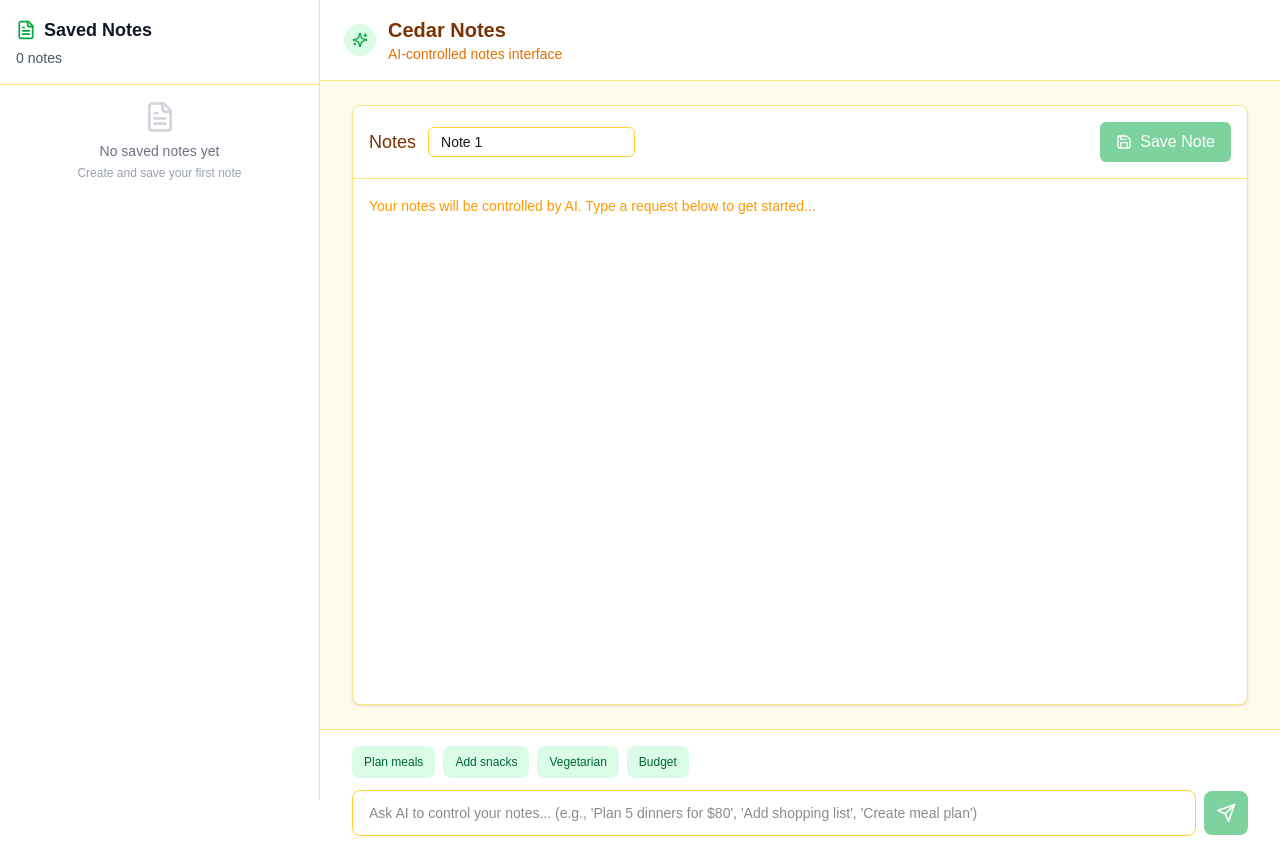
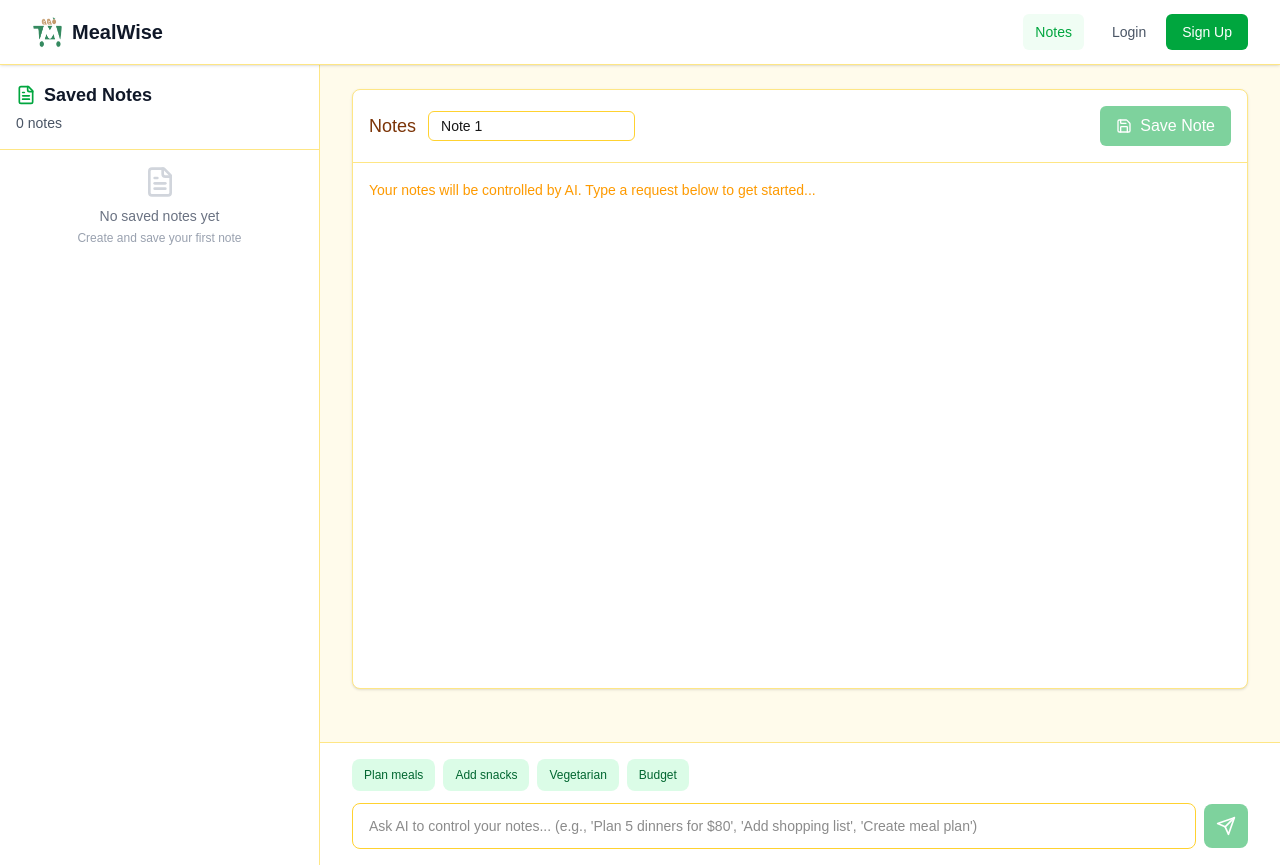
Before and after one commit to JoshuaJ10/MealWise, a Next.js app in the folder mealwise/: page / in a window 1280 px wide. Built offline with nearby package versions, Linux system fonts and the light colour scheme.

Commit message:
Naigation bar

```diff
--- a/mealwise/src/app/layout.tsx
+++ b/mealwise/src/app/layout.tsx
@@ -1,6 +1,7 @@
 import type { Metadata } from "next";
 import { Geist, Geist_Mono } from "next/font/google";
 import "./globals.css";
+import { MainNavigation } from "@/components/layout/MainNavigation";
 
 const geistSans = Geist({
   variable: "--font-geist-sans",
@@ -28,6 +29,7 @@ export default function RootLayout({
       <body
         className={`${geistSans.variable} ${geistMono.variable} antialiased`}
       >
+        <MainNavigation />
         {children}
       </body>
     </html>
--- a/mealwise/src/components/cedar/CedarNotesInterface.tsx
+++ b/mealwise/src/components/cedar/CedarNotesInterface.tsx
@@ -71,21 +71,6 @@ export const CedarNotesInterface: React.FC = () => {
 
   return (
     <div className="h-screen bg-amber-50 flex flex-col">
-      {/* Header */}
-      <div className="bg-white border-b border-amber-200 px-6 py-4">
-        <div className="flex items-center justify-between">
-          <div className="flex items-center gap-3">
-            <div className="w-8 h-8 bg-green-100 rounded-full flex items-center justify-center">
-              <Sparkles className="w-4 h-4 text-green-600" />
-            </div>
-            <div>
-              <h1 className="text-xl font-semibold text-amber-900">Cedar Notes</h1>
-              <p className="text-sm text-amber-600">AI-controlled notes interface</p>
-            </div>
-          </div>
-        </div>
-      </div>
-
       {/* Main Content - Notes Area */}
       <div className="flex-1 p-6">
         <div className="max-w-4xl mx-auto">
--- /dev/null
+++ b/mealwise/src/components/layout/MainNavigation.tsx
@@ -0,0 +1,112 @@
+'use client';
+
+import React, { useState } from 'react';
+import Link from 'next/link';
+import Image from 'next/image';
+import { usePathname } from 'next/navigation';
+
+export const MainNavigation: React.FC = () => {
+  const [isMobileMenuOpen, setIsMobileMenuOpen] = useState(false);
+  const pathname = usePathname();
+
+  const isActive = (path: string) => pathname === path;
+
+  return (
+    <nav className="bg-white shadow-sm border-b border-amber-200 sticky top-0 z-50">
+      <div className="max-w-7xl mx-auto px-4 sm:px-6 lg:px-8">
+        <div className="flex justify-between items-center h-16">
+          {/* Logo */}
+          <Link href="/landing" className="flex items-center space-x-2">
+            <Image
+              src="/MealWise.png"
+              alt="MealWise Logo"
+              width={32}
+              height={32}
+              className="w-8 h-8"
+            />
+            <span className="text-xl font-bold text-gray-900">MealWise</span>
+          </Link>
+
+          {/* Desktop Navigation */}
+          <div className="hidden md:flex items-center space-x-4">
+            <Link
+              href="/"
+              className={`text-sm font-medium px-3 py-2 rounded-md transition-colors ${
+                isActive('/')
+                  ? 'text-green-600 bg-green-50'
+                  : 'text-gray-600 hover:text-gray-900 hover:bg-gray-50'
+              }`}
+            >
+              Notes
+            </Link>
+            <div className="flex items-center space-x-2">
+              <Link
+                href="/auth"
+                className="text-sm text-gray-600 hover:text-gray-900 font-medium px-3 py-2 rounded-md hover:bg-gray-50 transition-colors"
+              >
+                Login
+              </Link>
+              <Link
+                href="/auth"
+                className="text-sm bg-green-600 text-white font-medium px-4 py-2 rounded-md hover:bg-green-700 transition-colors"
+              >
+                Sign Up
+              </Link>
+            </div>
+          </div>
+
+          {/* Mobile menu button */}
+          <div className="md:hidden">
+            <button
+              onClick={() => setIsMobileMenuOpen(!isMobileMenuOpen)}
+              className="text-gray-600 hover:text-gray-900 focus:outline-none focus:text-gray-900"
+            >
+              <svg className="h-6 w-6" fill="none" viewBox="0 0 24 24" stroke="currentColor">
+                {isMobileMenuOpen ? (
+                  <path strokeLinecap="round" strokeLinejoin="round" strokeWidth={2} d="M6 18L18 6M6 6l12 12" />
+                ) : (
+                  <path strokeLinecap="round" strokeLinejoin="round" strokeWidth={2} d="M4 6h16M4 12h16M4 18h16" />
+                )}
+              </svg>
+            </button>
+          </div>
+        </div>
+
+        {/* Mobile Navigation Menu */}
+        {isMobileMenuOpen && (
+          <div className="md:hidden border-t border-amber-200 py-4">
+            <div className="space-y-2">
+              <Link
+                href="/"
+                onClick={() => setIsMobileMenuOpen(false)}
+                className={`block px-3 py-2 text-sm font-medium rounded-md transition-colors ${
+                  isActive('/')
+                    ? 'text-green-600 bg-green-50'
+                    : 'text-gray-600 hover:text-gray-900 hover:bg-gray-50'
+                }`}
+              >
+                Notes
+              </Link>
+              <div className="pt-2 border-t border-gray-200">
+                <Link
+                  href="/auth"
+                  onClick={() => setIsMobileMenuOpen(false)}
+                  className="block px-3 py-2 text-sm text-gray-600 hover:text-gray-900 font-medium hover:bg-gray-50 rounded-md transition-colors"
+                >
+                  Login
+                </Link>
+                <Link
+                  href="/auth"
+                  onClick={() => setIsMobileMenuOpen(false)}
+                  className="block px-3 py-2 text-sm bg-green-600 text-white font-medium hover:bg-green-700 rounded-md transition-colors"
+                >
+                  Sign Up
+                </Link>
+              </div>
+            </div>
+          </div>
+        )}
+      </div>
+    </nav>
+  );
+};
```
